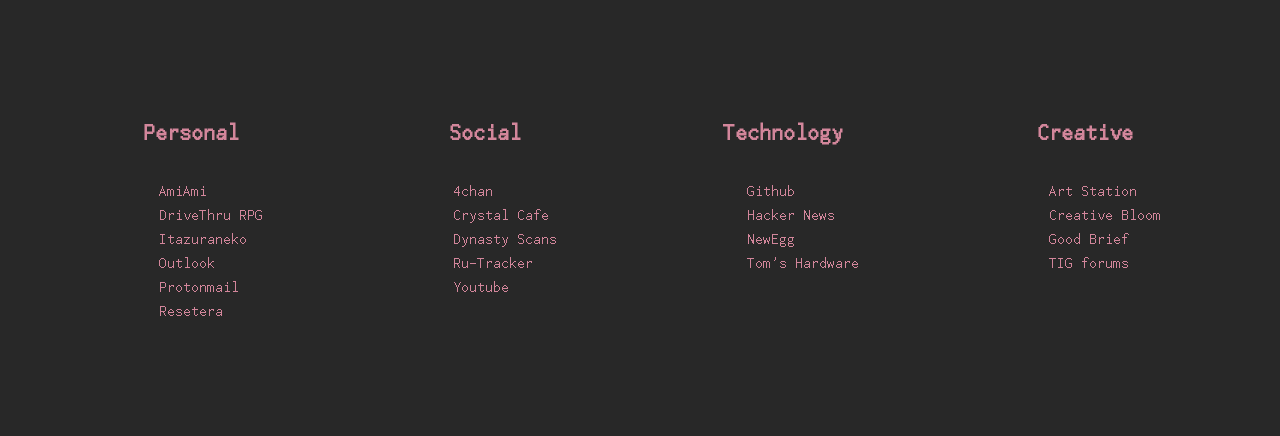
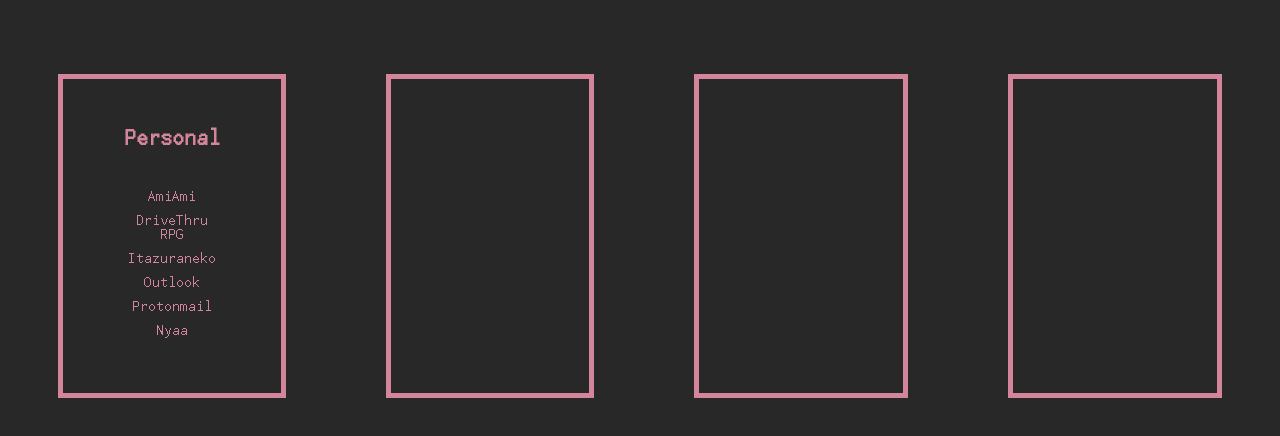
Before and after one commit to Yurii287/homepage, a plain HTML site: page index.html in a window 1280 px wide. Shown: the part 66-502 px from the top of the page. Drawn offline with Linux system fonts and the light colour scheme.

Commit message:
Add files via upload

```diff
--- a/index.html
+++ b/index.html
@@ -9,7 +9,7 @@
   <body>
     <h1 id="title">Homepage</h1>
     <div class="container">
-      <div class="linkbox">
+      <div class="linkbox active">
         <h3>Personal</h3>
         <ul>
           <li><a href="https://www.amiami.com/eng/" target="_blank">AmiAmi</li></a>
@@ -17,7 +17,7 @@
           <li><a href="https://itazuraneko.neocities.org" target="_blank">Itazuraneko</li></a>
           <li><a href="https://outlook.live.com/owa/" target="_blank">Outlook</li></a>
           <li><a href="https://proton.me/mail" target="_blank">Protonmail</li></a>
-          <li><a href="https://www.resetera.com/" target="_blank">Resetera</li></a>
+          <li><a href="https://nyaa.si/" target="_blank">Nyaa</li></a>
         </ul>
       </div>
       <div class="linkbox">
@@ -37,6 +37,7 @@
           <li><a href="https://news.ycombinator.com/" target="_blank">Hacker News</li></a>
           <li><a href="https://www.newegg.com/" target="_blank">NewEgg</li></a>
           <li><a href="https://www.tomshardware.com/" target="_blank">Tom's Hardware</li></a>
+          <li><a href="https://www.w3schools.com/" target="_blank">W3Schools</li></a>
         </ul>
       </div>
       <div class="linkbox">
--- a/style.css
+++ b/style.css
@@ -51,4 +51,39 @@ a{
   padding: 25px;
   margin: 50px;
   align-items: center;
+  border: 5px solid #D3869B;
+  transition: flex 0.7s ease-in;
 }
+
+.linkbox h3 {
+  opacity: 0;
+}
+
+.linkbox li {
+  opacity: 0;
+}
+
+
+.linkbox.active {
+  display: flex;
+  flex-direction: column;
+  padding: 25px;
+  margin: 50px;
+  align-items: center;
+  border: 5px solid #D3869B;
+  transition: flex 0.7s ease-in;
+}
+
+.linkbox.active h3 {
+  opacity: 100;
+}
+
+.linkbox.active li {
+  opacity: 100;
+}
+
+
+li {
+  text-align: center;
+  padding-right: 40px;
+}
```
